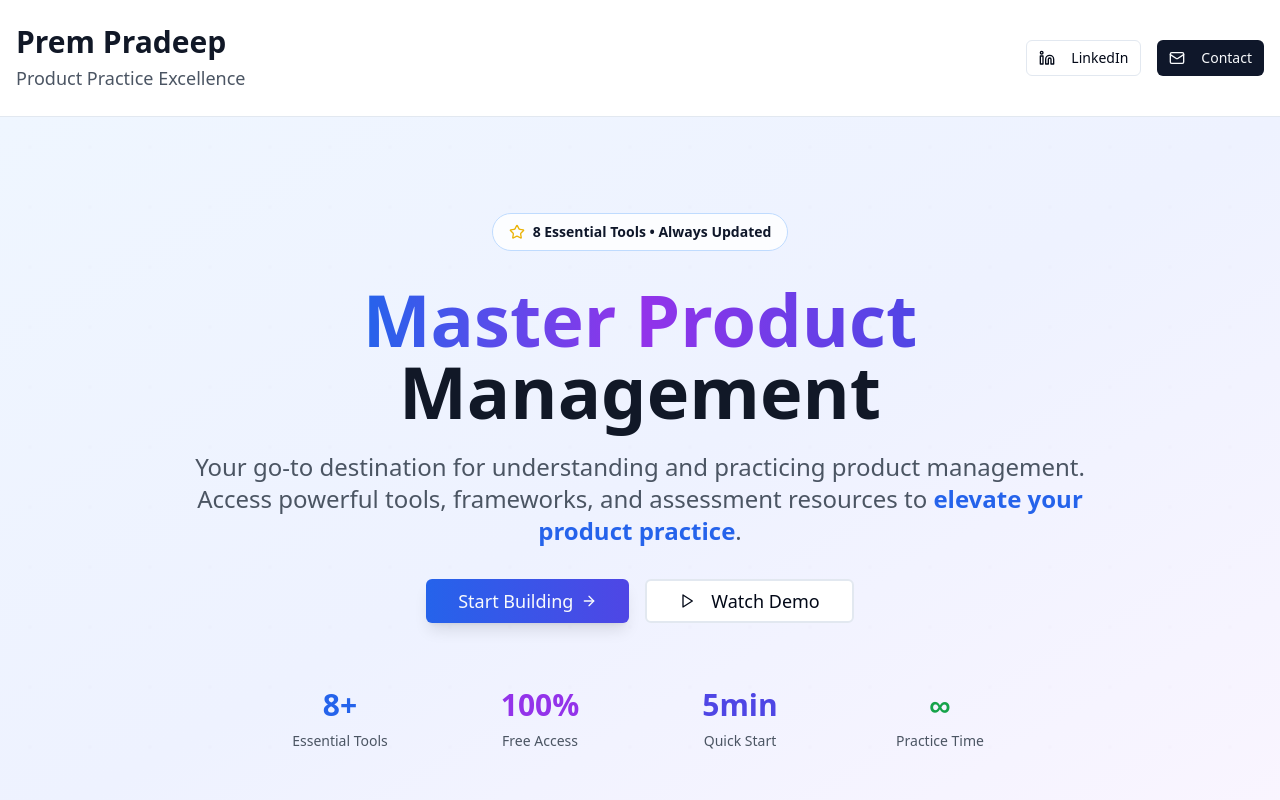
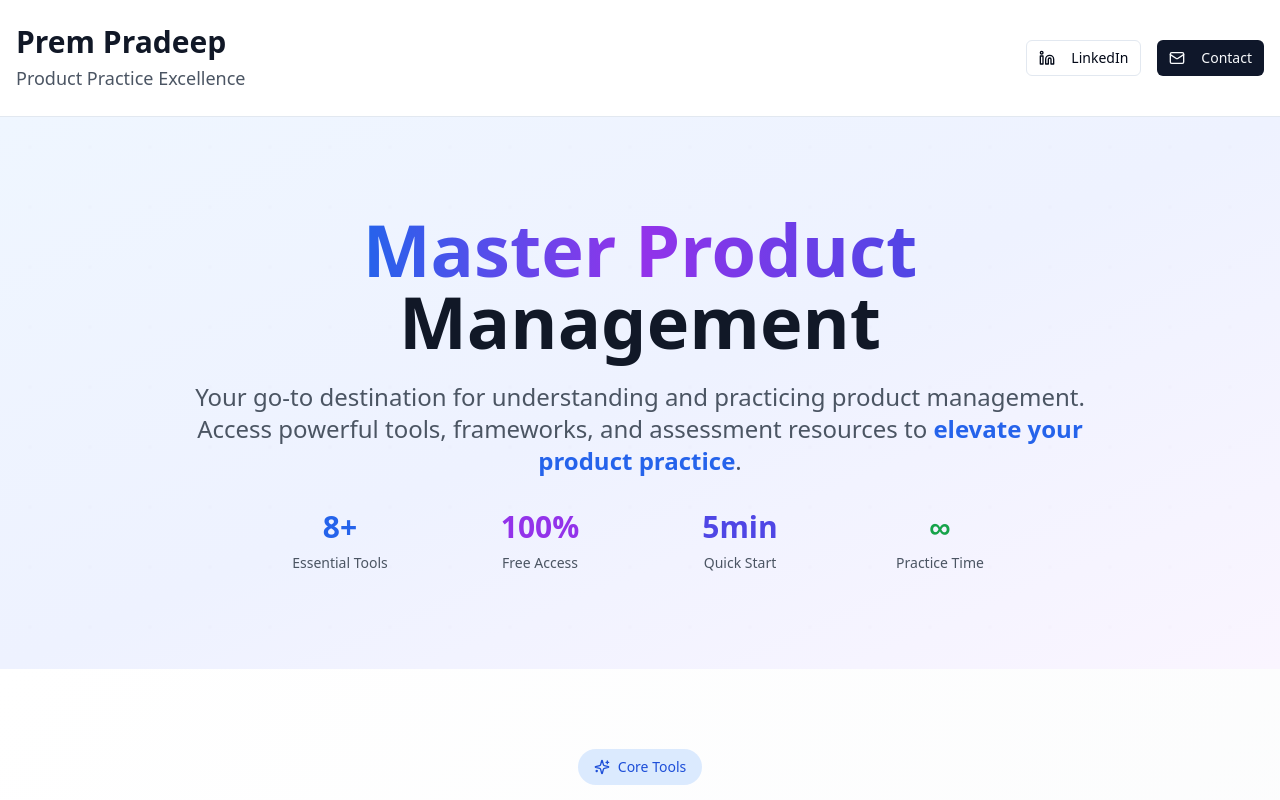
Before and after one commit to Dhivya-Bharathy/prem-product-playground-98, a React (Vite) app: page / in a window 1280 px wide. Shown: the top 800 px of the page. Built offline with nearby package versions, Linux system fonts and the light colour scheme.

Commit message:
Remove homepage CTAs and add back links
- Removed "Start Building" and "Watch Demo" CTAs from the homepage hero section.
- Removed the "8 Essential Tools" badge from the homepage.
- Added "Back to Homepage" links to the PM Competency Assessment and Dark Patterns Assessment tools.

```diff
--- a/src/components/home/HeroSection.tsx
+++ b/src/components/home/HeroSection.tsx
@@ -1,8 +1,6 @@
 
 import { Badge } from "@/components/ui/badge";
-import { Button } from "@/components/ui/button";
-import { Star, Clock, ArrowRight, Play } from "lucide-react";
-import { Link } from "react-router-dom";
+import { Star } from "lucide-react";
 
 export const HeroSection = () => {
   return (
@@ -18,14 +16,6 @@ export const HeroSection = () => {
       </div>
 
       <div className="container mx-auto px-4 text-center relative">
-        {/* Announcement Badge */}
-        <div className="mb-8 animate-fade-in">
-          <Badge variant="secondary" className="px-4 py-2 text-sm bg-white/80 backdrop-blur-sm border border-blue-200">
-            <Star className="w-4 h-4 mr-2 text-yellow-500" />
-            8 Essential Tools • Always Updated
-          </Badge>
-        </div>
-
         {/* Main Headline */}
         <div className="mb-8 animate-fade-in">
           <h1 className="text-6xl md:text-7xl font-bold mb-6">
@@ -40,20 +30,6 @@ export const HeroSection = () => {
             Access powerful tools, frameworks, and assessment resources to
             <span className="font-semibold text-blue-600"> elevate your product practice</span>.
           </p>
-        </div>
-
-        {/* CTA Buttons */}
-        <div className="flex flex-col sm:flex-row gap-4 justify-center mb-16 animate-fade-in">
-          <Button size="lg" className="px-8 py-4 text-lg bg-gradient-to-r from-blue-600 to-indigo-600 hover:from-blue-700 hover:to-indigo-700 shadow-lg hover:shadow-xl transition-all duration-300">
-            <Link to="/tools/user-story-generator" className="flex items-center">
-              Start Building
-              <ArrowRight className="w-5 h-5 ml-2" />
-            </Link>
-          </Button>
-          <Button variant="outline" size="lg" className="px-8 py-4 text-lg border-2 hover:bg-white/80 backdrop-blur-sm">
-            <Play className="w-5 h-5 mr-2" />
-            Watch Demo
-          </Button>
         </div>
 
         {/* Stats Section */}
--- a/src/pages/DarkPatternsAssessment.tsx
+++ b/src/pages/DarkPatternsAssessment.tsx
@@ -1,14 +1,16 @@
+
 import { useState } from 'react';
 import { Card, CardContent, CardDescription, CardHeader, CardTitle } from "@/components/ui/card";
 import { Button } from "@/components/ui/button";
 import { Input } from "@/components/ui/input";
 import { Badge } from "@/components/ui/badge";
 import { Progress } from "@/components/ui/progress";
-import { Shield, AlertTriangle, CheckCircle, Download, ExternalLink, Zap, Info } from "lucide-react";
+import { Shield, AlertTriangle, CheckCircle, Download, ExternalLink, Zap, Info, Home } from "lucide-react";
 import { AnalysisResults, AnalysisProgress } from "@/types/darkPatterns";
 import { analyzeWebsite } from "@/utils/darkPatternsAnalyzer";
 import { generateDarkPatternsPDF } from "@/utils/darkPatternsPdfGenerator";
 import { useToast } from "@/hooks/use-toast";
+import { Link } from "react-router-dom";
 
 const getPatternTypeColor = (patternType: string) => {
   switch (patternType) {
@@ -98,6 +100,18 @@ const DarkPatternsAssessment = () => {
 
   return (
     <div className="min-h-screen bg-gradient-to-br from-blue-50 to-indigo-100">
+      {/* Back to Homepage Navigation */}
+      <div className="bg-white/80 backdrop-blur-sm border-b">
+        <div className="container mx-auto px-4 py-4">
+          <Button variant="outline" size="sm" asChild className="rounded-xl mb-2">
+            <Link to="/">
+              <Home className="w-4 h-4 mr-2" />
+              Back to Homepage
+            </Link>
+          </Button>
+        </div>
+      </div>
+
       {/* Header */}
       <div className="bg-white/80 backdrop-blur-sm border-b">
         <div className="container mx-auto px-4 py-6">
--- a/src/pages/PMCompetency.tsx
+++ b/src/pages/PMCompetency.tsx
@@ -9,7 +9,7 @@ import { CompetencyRating, AssessmentResults } from "@/types/competency";
 import { analyzeCompetencies } from "@/utils/competency";
 import { useToast } from "@/hooks/use-toast";
 import { Button } from "@/components/ui/button";
-import { ChevronLeft } from "lucide-react";
+import { ChevronLeft, Home } from "lucide-react";
 import { Link } from "react-router-dom";
 
 type Step = 'intro' | 'assessment' | 'results';
@@ -51,6 +51,18 @@ const PMCompetency = () => {
 
   return (
     <div className="min-h-screen">
+      {/* Back to Homepage Navigation */}
+      <div className="bg-white border-b">
+        <div className="container mx-auto px-4 py-4">
+          <Button variant="outline" size="sm" asChild className="rounded-xl">
+            <Link to="/">
+              <Home className="w-4 h-4 mr-2" />
+              Back to Homepage
+            </Link>
+          </Button>
+        </div>
+      </div>
+
       {currentStep === 'intro' && (
         <CompetencyIntro onStart={handleStartAssessment} />
       )}
```
